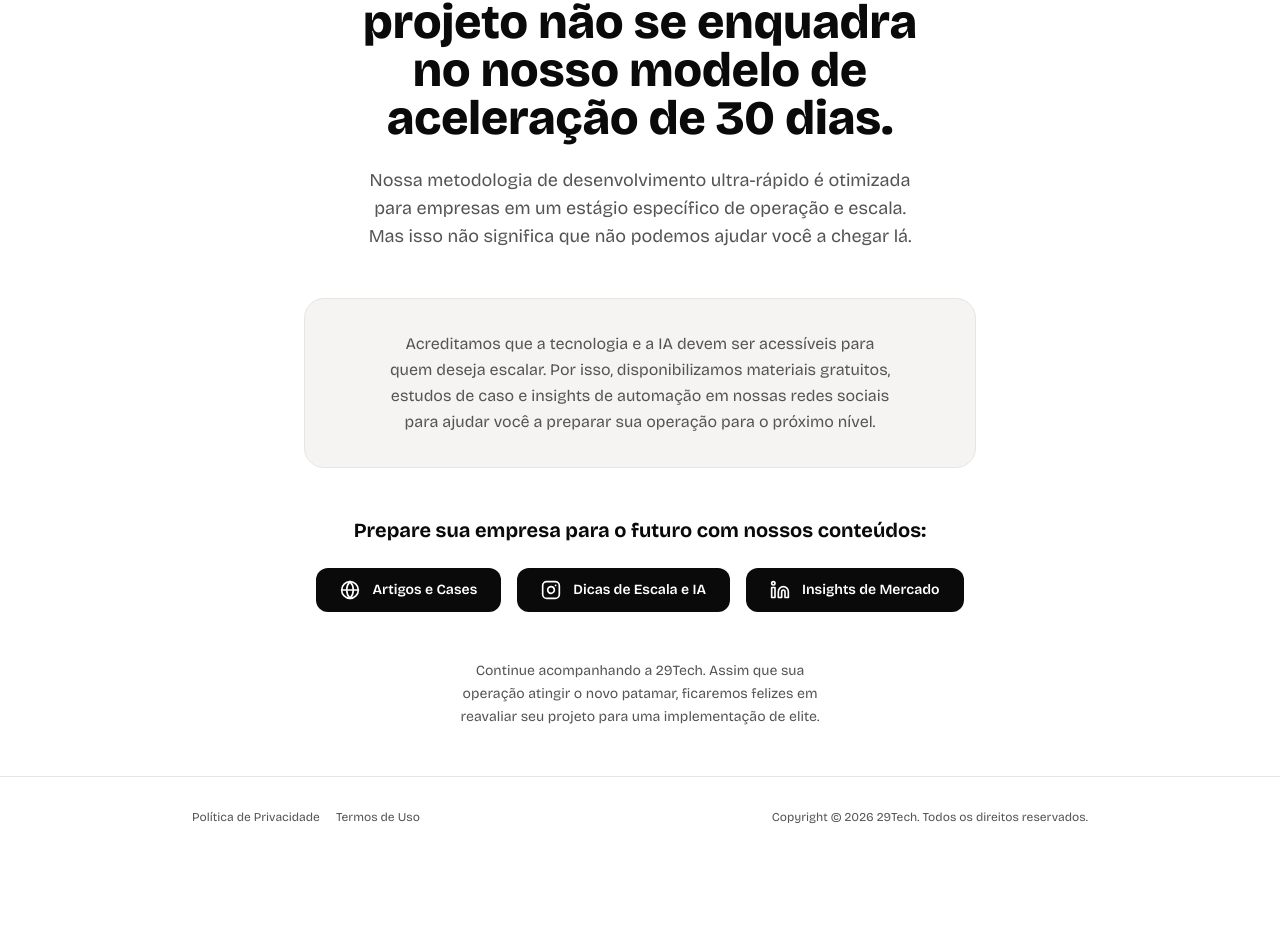
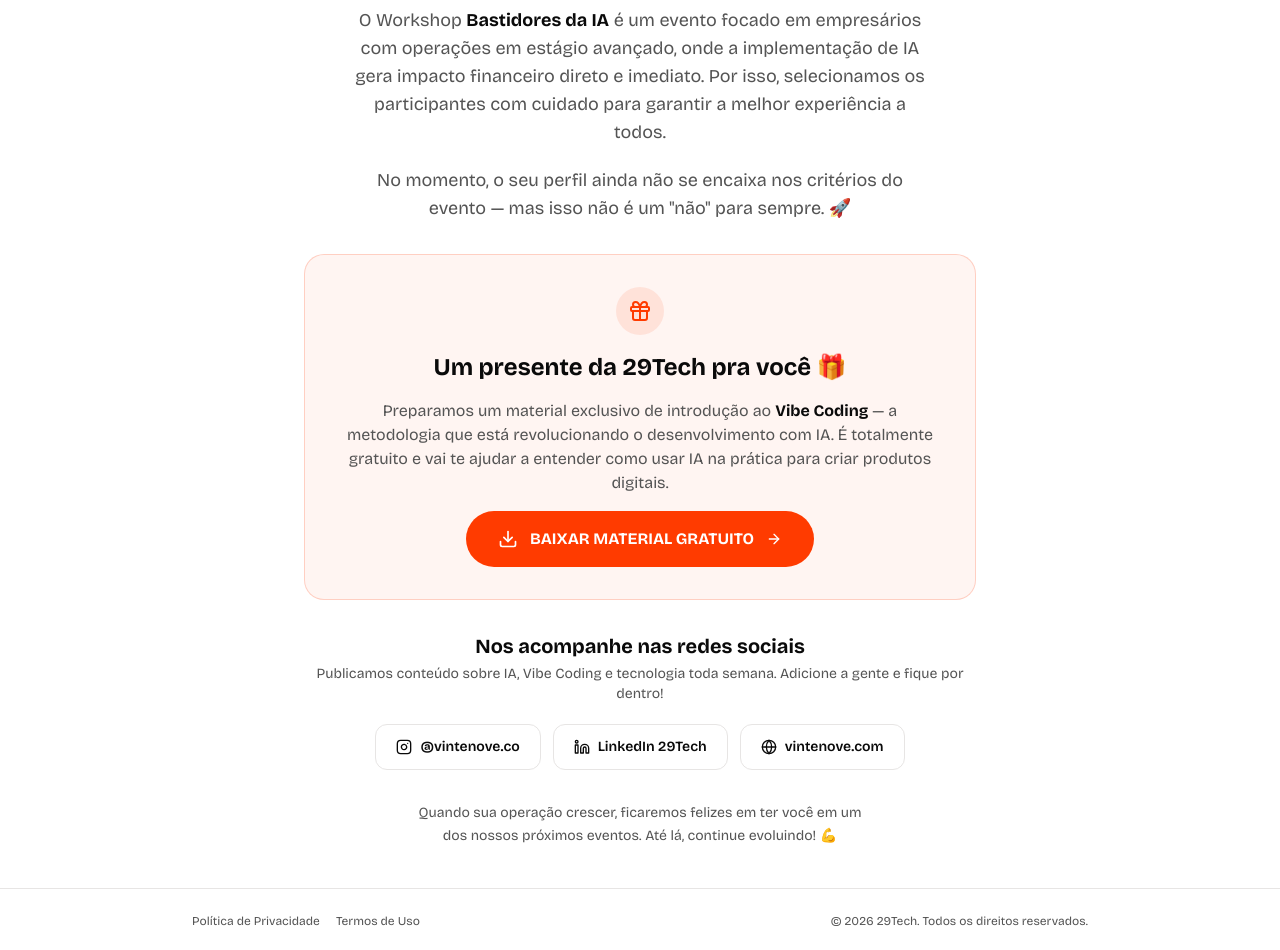
Before and after one commit to vintenove-projects/29tech-campanha-webinar, a React (Vite) app: page /nao-qualificado in a window 1280 px wide. Shown: the part 306-1256 px from the top of the page. Before the commit the page ends 1163 px from the top, so only its background shows below. Built offline with nearby package versions, Linux system fonts and the light colour scheme.

Commit message:
feat: atualiza página não qualificado com copy amigável, presente PDF Vibe Coding e redes sociais

```diff
--- a/src/pages/NotQualified.tsx
+++ b/src/pages/NotQualified.tsx
@@ -1,123 +1,143 @@
-import { XCircle, Instagram, Linkedin, Globe } from "lucide-react";
+import { Gift, Instagram, Linkedin, Globe, Download, Heart, ArrowRight } from "lucide-react";
 import { motion } from "framer-motion";
 import logo29Tech from "@/assets/logo-29tech-orange.png";
 
 const NotQualified = () => {
   return (
-    <div className="min-h-screen bg-background flex flex-col">
+    <div className="min-h-screen bg-background flex flex-col" style={{ fontFamily: "'Bricolage Grotesque', sans-serif" }}>
+
       {/* Header */}
       <header className="w-full py-6 px-4">
         <div className="max-w-4xl mx-auto flex justify-center">
-          <img src={logo29Tech} alt="29Tech" className="h-12 sm:h-14" />
+          <img src={logo29Tech} alt="29Tech" className="h-10 sm:h-14" />
         </div>
       </header>
 
       {/* Main Content */}
-      <main className="flex-1 flex items-center justify-center px-4 py-12">
-        <div className="max-w-2xl w-full text-center space-y-12">
-          {/* Feedback */}
+      <main className="flex-1 flex items-center justify-center px-4 py-10">
+        <div className="max-w-2xl w-full text-center space-y-8">
+
+          {/* Ícone e headline */}
           <motion.div
             initial={{ opacity: 0, y: 24 }}
             animate={{ opacity: 1, y: 0 }}
             transition={{ duration: 0.6 }}
-            className="space-y-6"
+            className="space-y-5"
           >
             <div className="flex justify-center">
-              <div className="w-20 h-20 rounded-full bg-muted flex items-center justify-center">
-                <XCircle className="w-10 h-10 text-muted-foreground" />
+              <div className="w-20 h-20 rounded-full bg-primary/10 flex items-center justify-center">
+                <Heart className="w-10 h-10 text-primary" />
               </div>
             </div>
 
-            <h1 className="text-2xl sm:text-4xl md:text-5xl font-extrabold text-foreground leading-tight text-balance">
-              No momento, seu projeto não se enquadra no nosso modelo de aceleração de 30 dias.
+            <h1 className="text-3xl sm:text-4xl md:text-5xl font-extrabold text-foreground leading-tight">
+              Obrigado pelo interesse!
             </h1>
 
-            <p className="text-base sm:text-lg text-muted-foreground max-w-md sm:max-w-xl mx-auto leading-relaxed text-balance">
-              Nossa metodologia de desenvolvimento ultra-rápido é otimizada para empresas em um estágio específico de operação e escala. Mas isso não significa que não podemos ajudar você a chegar lá.
+            <p className="text-base sm:text-lg text-muted-foreground max-w-xl mx-auto leading-relaxed">
+              O Workshop <strong className="text-foreground">Bastidores da IA</strong> é um evento focado em empresários com operações em estágio avançado, onde a implementação de IA gera impacto financeiro direto e imediato. Por isso, selecionamos os participantes com cuidado para garantir a melhor experiência a todos.
+            </p>
+
+            <p className="text-base sm:text-lg text-muted-foreground max-w-xl mx-auto leading-relaxed">
+              No momento, o seu perfil ainda não se encaixa nos critérios do evento — mas isso não é um "não" para sempre. 🚀
             </p>
           </motion.div>
 
-          {/* Value Delivery */}
+          {/* Presente — Material PDF */}
           <motion.div
             initial={{ opacity: 0, y: 24 }}
             animate={{ opacity: 1, y: 0 }}
-            transition={{ duration: 0.6, delay: 0.2 }}
-            className="bg-surface rounded-2xl p-6 sm:p-8 border border-border"
+            transition={{ duration: 0.6, delay: 0.15 }}
+            className="bg-primary/5 border border-primary/20 rounded-2xl p-6 sm:p-8 space-y-4"
           >
-            <p className="text-muted-foreground leading-relaxed text-balance">
-              Acreditamos que a tecnologia e a IA devem ser acessíveis para quem deseja escalar. Por isso, disponibilizamos materiais gratuitos, estudos de caso e insights de automação em nossas redes sociais para ajudar você a preparar sua operação para o próximo nível.
+            <div className="flex justify-center">
+              <div className="w-12 h-12 rounded-full bg-primary/10 flex items-center justify-center">
+                <Gift className="w-6 h-6 text-primary" />
+              </div>
+            </div>
+            <h2 className="text-xl sm:text-2xl font-bold text-foreground">
+              Um presente da 29Tech pra você 🎁
+            </h2>
+            <p className="text-sm sm:text-base text-muted-foreground leading-relaxed">
+              Preparamos um material exclusivo de introdução ao <strong className="text-foreground">Vibe Coding</strong> — a metodologia que está revolucionando o desenvolvimento com IA. É totalmente gratuito e vai te ajudar a entender como usar IA na prática para criar produtos digitais.
             </p>
+            <a
+              href="/material-vibe-coding-29tech.pdf"
+              download="Material de Apoio - Bastidores da IA - 29Tech.pdf"
+              className="group inline-flex items-center justify-center gap-3 w-full sm:w-auto px-8 py-4 rounded-full bg-primary text-white font-bold text-sm sm:text-base hover:bg-primary/90 transition-all duration-300 hover:shadow-[0_0_40px_rgba(255,68,0,0.3)] hover:scale-[1.02]"
+            >
+              <Download className="w-5 h-5 flex-shrink-0" />
+              BAIXAR MATERIAL GRATUITO
+              <ArrowRight className="w-4 h-4 flex-shrink-0 group-hover:translate-x-1 transition-transform" />
+            </a>
           </motion.div>
 
-          {/* Social / Resources */}
+          {/* Redes sociais */}
           <motion.div
             initial={{ opacity: 0, y: 24 }}
             animate={{ opacity: 1, y: 0 }}
-            transition={{ duration: 0.6, delay: 0.4 }}
-            className="space-y-6"
+            transition={{ duration: 0.6, delay: 0.3 }}
+            className="space-y-5"
           >
-            <h2 className="text-lg sm:text-xl font-bold text-foreground text-balance">
-              Prepare sua empresa para o futuro com nossos conteúdos:
-            </h2>
+            <div>
+              <h2 className="text-lg sm:text-xl font-bold text-foreground mb-1">
+                Nos acompanhe nas redes sociais
+              </h2>
+              <p className="text-sm text-muted-foreground">
+                Publicamos conteúdo sobre IA, Vibe Coding e tecnologia toda semana. Adicione a gente e fique por dentro!
+              </p>
+            </div>
 
-            <div className="flex flex-col sm:flex-row items-center justify-center gap-4">
+            <div className="flex flex-col sm:flex-row items-center justify-center gap-3">
+              <a
+                href="https://www.instagram.com/vintenove.co/"
+                target="_blank"
+                rel="noopener noreferrer"
+                className="flex items-center gap-2 px-5 py-3 rounded-xl border border-border text-sm font-semibold text-foreground hover:bg-foreground hover:text-background transition-all w-full sm:w-auto justify-center"
+              >
+                <Instagram className="w-4 h-4" /> @vintenove.co
+              </a>
+              <a
+                href="https://www.linkedin.com/company/vintenove/"
+                target="_blank"
+                rel="noopener noreferrer"
+                className="flex items-center gap-2 px-5 py-3 rounded-xl border border-border text-sm font-semibold text-foreground hover:bg-foreground hover:text-background transition-all w-full sm:w-auto justify-center"
+              >
+                <Linkedin className="w-4 h-4" /> LinkedIn 29Tech
+              </a>
               <a
                 href="https://vintenove.com"
                 target="_blank"
                 rel="noopener noreferrer"
-                className="flex items-center gap-3 px-6 py-3 rounded-xl bg-foreground text-background font-semibold text-sm hover:opacity-90 transition-opacity w-full sm:w-auto justify-center"
+                className="flex items-center gap-2 px-5 py-3 rounded-xl border border-border text-sm font-semibold text-foreground hover:bg-foreground hover:text-background transition-all w-full sm:w-auto justify-center"
               >
-                <Globe className="w-5 h-5" />
-                Artigos e Cases
-              </a>
-
-              <a
-                href="https://www.instagram.com/vintenove.co/"
-                target="_blank"
-                rel="noopener noreferrer"
-                className="flex items-center gap-3 px-6 py-3 rounded-xl bg-foreground text-background font-semibold text-sm hover:opacity-90 transition-opacity w-full sm:w-auto justify-center"
-              >
-                <Instagram className="w-5 h-5" />
-                Dicas de Escala e IA
-              </a>
-
-              <a
-                href="https://www.linkedin.com/company/vintenove/"
-                target="_blank"
-                rel="noopener noreferrer"
-                className="flex items-center gap-3 px-6 py-3 rounded-xl bg-foreground text-background font-semibold text-sm hover:opacity-90 transition-opacity w-full sm:w-auto justify-center"
-              >
-                <Linkedin className="w-5 h-5" />
-                Insights de Mercado
+                <Globe className="w-4 h-4" /> vintenove.com
               </a>
             </div>
           </motion.div>
 
-          {/* Closing Message */}
+          {/* Mensagem final */}
           <motion.div
             initial={{ opacity: 0, y: 24 }}
             animate={{ opacity: 1, y: 0 }}
-            transition={{ duration: 0.6, delay: 0.6 }}
+            transition={{ duration: 0.6, delay: 0.45 }}
           >
-            <p className="text-sm text-muted-foreground max-w-md mx-auto leading-relaxed text-balance">
-              Continue acompanhando a 29Tech. Assim que sua operação atingir o novo patamar, ficaremos felizes em reavaliar seu projeto para uma implementação de elite.
+            <p className="text-sm text-muted-foreground max-w-md mx-auto leading-relaxed">
+              Quando sua operação crescer, ficaremos felizes em ter você em um dos nossos próximos eventos. Até lá, continue evoluindo! 💪
             </p>
           </motion.div>
+
         </div>
       </main>
 
       {/* Footer */}
-      <footer className="py-8 px-4 border-t border-border">
-        <div className="max-w-4xl mx-auto flex flex-col sm:flex-row items-center justify-between gap-4 text-xs text-muted-foreground">
+      <footer className="py-6 px-4 border-t border-border">
+        <div className="max-w-4xl mx-auto flex flex-col sm:flex-row items-center justify-between gap-3 text-xs text-muted-foreground">
           <div className="flex gap-4">
-            <a href="#" className="hover:text-foreground transition-colors">
-              Política de Privacidade
-            </a>
-            <a href="#" className="hover:text-foreground transition-colors">
-              Termos de Uso
-            </a>
+            <a href="#" className="hover:text-foreground transition-colors">Política de Privacidade</a>
+            <a href="#" className="hover:text-foreground transition-colors">Termos de Uso</a>
           </div>
-          <span>Copyright © 2026 29Tech. Todos os direitos reservados.</span>
+          <span>© {new Date().getFullYear()} 29Tech. Todos os direitos reservados.</span>
         </div>
       </footer>
     </div>
```
Also changed, not shown: 1 other file (tests, documents, lock files or other folders).
